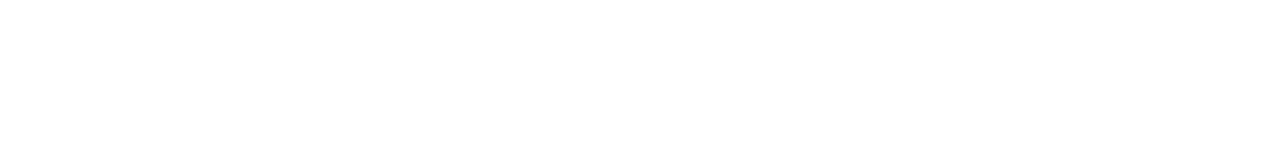
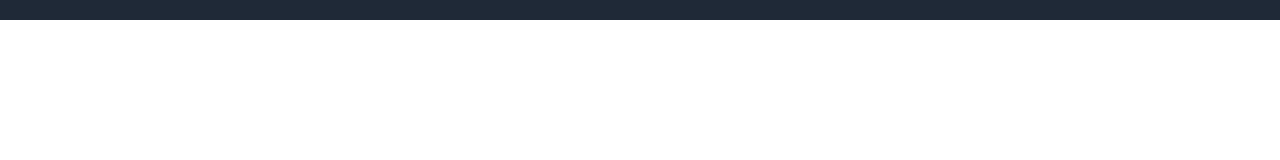
Before and after one commit to letdummy/swp-fki, a website: page public/index.html in a window 1280 px wide. Drawn offline with Linux system fonts and the light colour scheme.

Commit message:
done test, all connected

```diff
--- a/public/index.html
+++ b/public/index.html
@@ -14,8 +14,8 @@
       <title>FKI UMS</title>
    </head>
    <body>
+        <div class="bg-gray-800 h-5">
 
-
-
+        </div>
    </body>
 </html>
```
Also changed, not shown: public/style/style.css.
